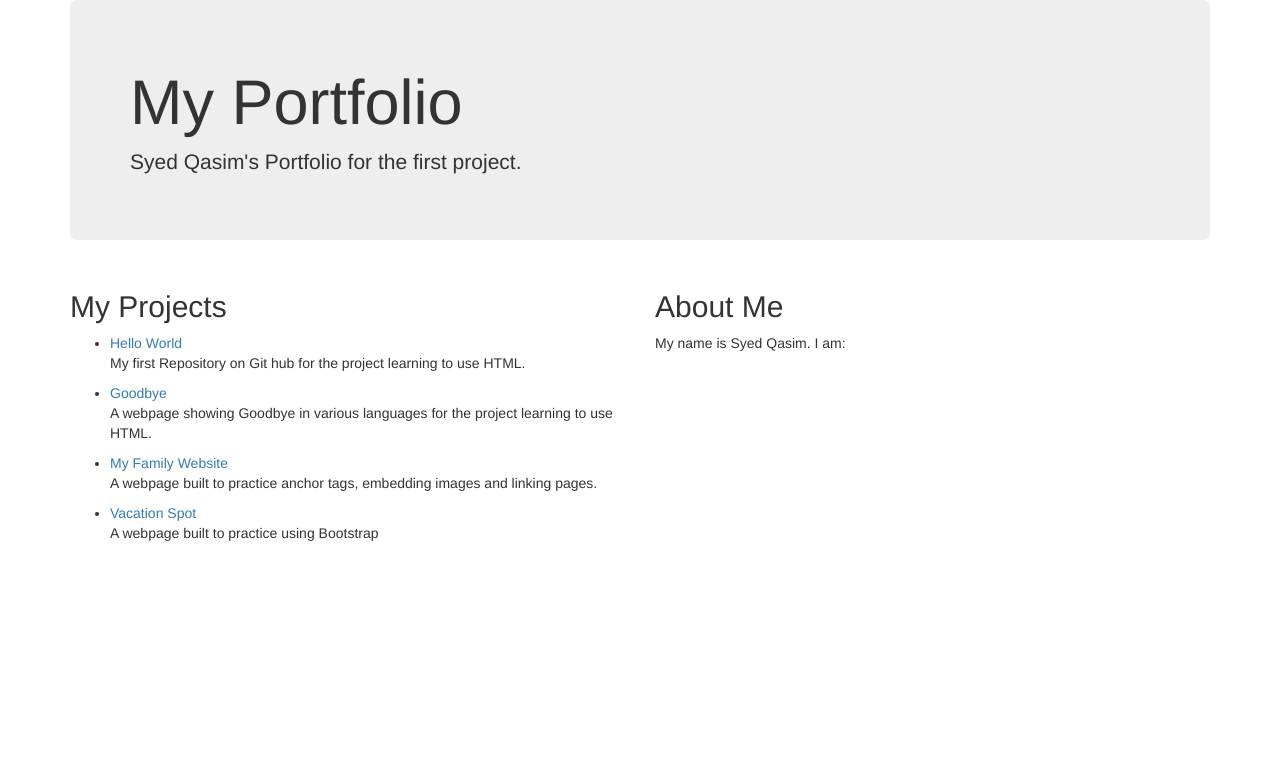
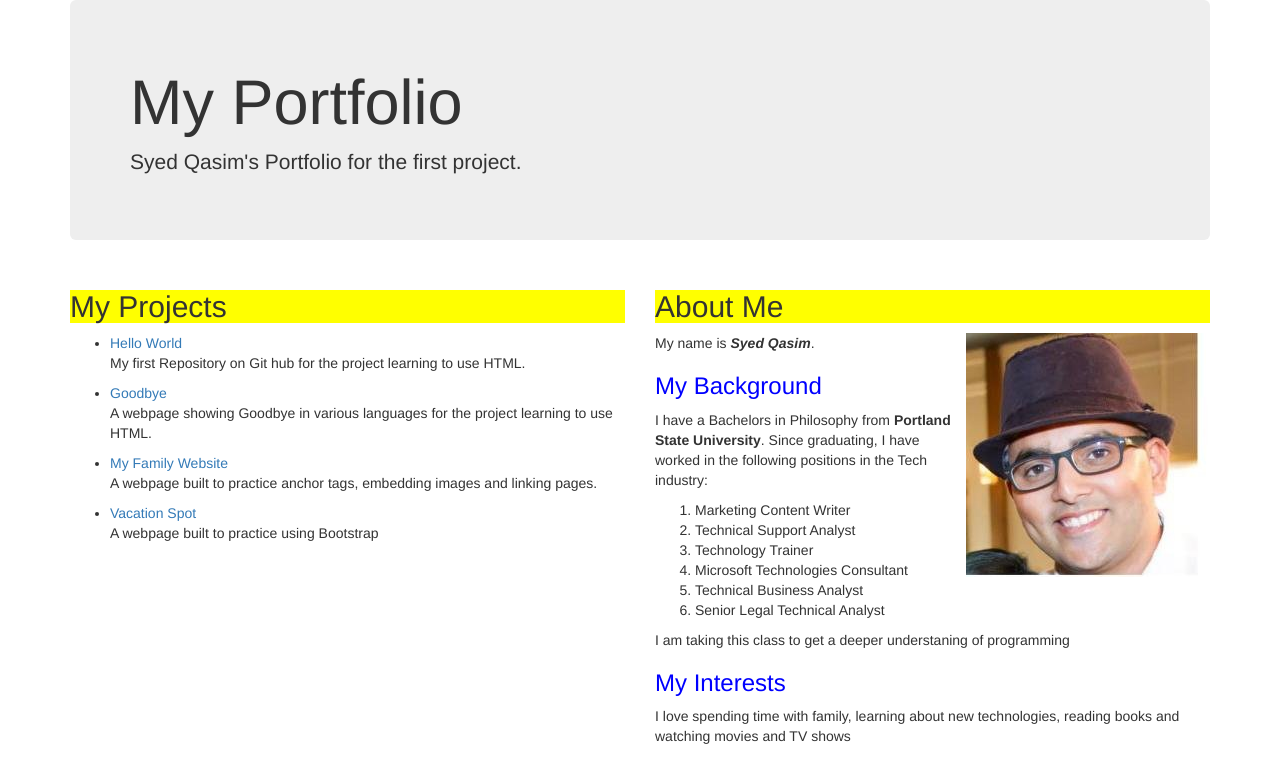
Before and after one commit to syed-qasim/My-Portfolio, a plain HTML site: page index.html in a window 1280 px wide. Drawn offline with Linux system fonts and the light colour scheme.

Commit message:
This will reflect the requirements of the Project around required CSS and Tags.

```diff
--- a/css/styles.css
+++ b/css/styles.css
@@ -1,3 +1,15 @@
 img {
   float: right;
 }
+
+h2 {
+  background-color: yellow;
+}
+
+.headers   h3 {
+  color: blue;
+}
+
+span {
+  font-weight: bold;
+}
--- a/index.html
+++ b/index.html
@@ -26,8 +26,23 @@
           </ul>
         </div>
           <div class="col-md-6">
+            <div class="headers">
             <h2>About Me</h2>
-            <p>My name is Syed Qasim. I am:
+            <p>My name is <strong><em>Syed Qasim</em></strong>.<img src="img/syed_qasim.jpg" alt="Syed Qasim"></p>
+            <h3>My Background</h3>
+            <p>I have a Bachelors in Philosophy from <span>Portland State University</span>. Since graduating, I have worked in the following positions in the Tech industry:</p>
+            <ol>
+              <li>Marketing Content Writer</li>
+              <li>Technical Support Analyst</li>
+              <li>Technology Trainer</li>
+              <li>Microsoft Technologies Consultant</li>
+              <li>Technical Business Analyst</li>
+              <li>Senior Legal Technical Analyst</li>
+            </ol>
+              <p>I am taking this class to get a deeper understaning of programming</p>
+              <h3>My Interests</h3>
+              <p>I love spending time with family, learning about new technologies, reading books and watching movies and TV shows</p>
+            </div>
           </div>
       </div>
     </div>
```
